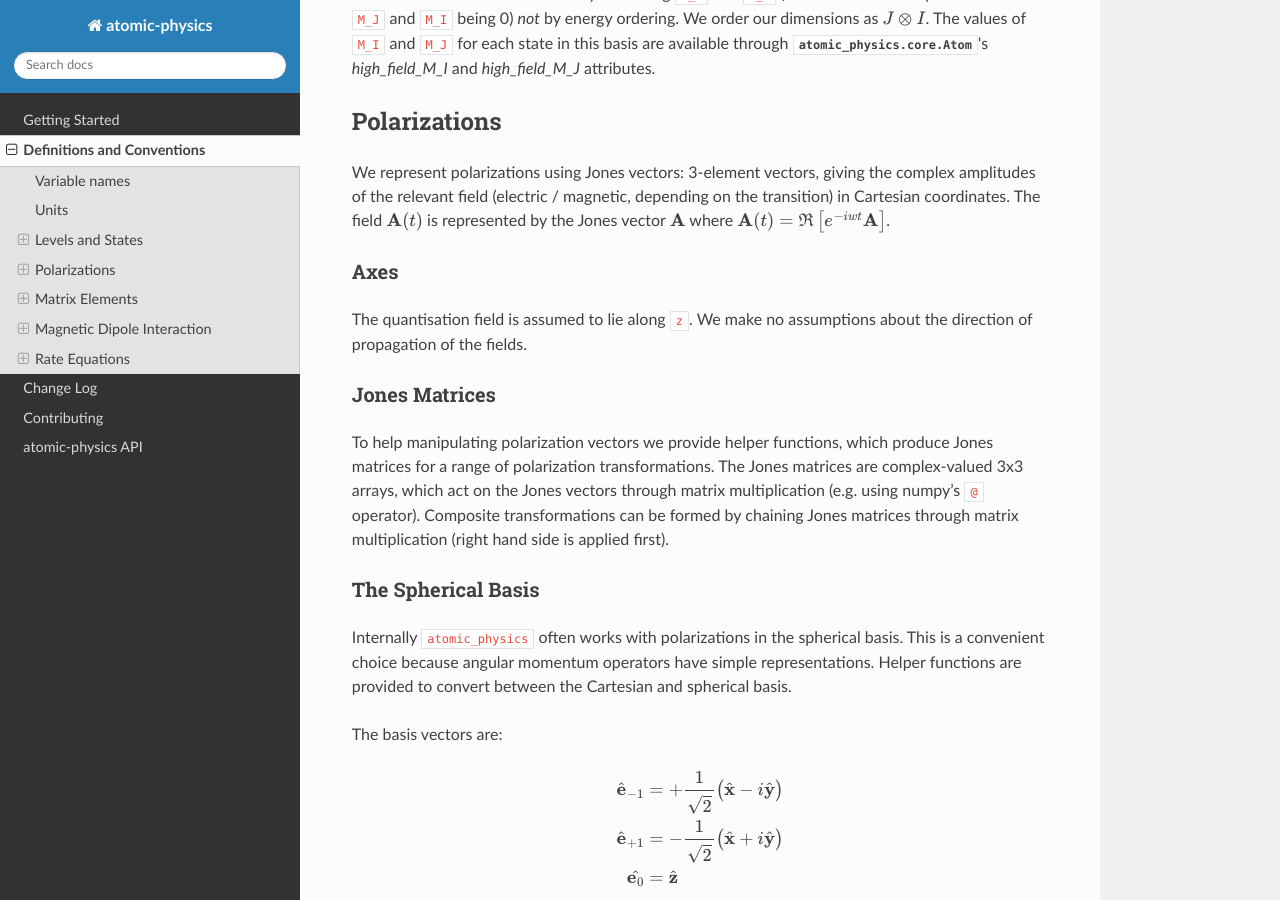
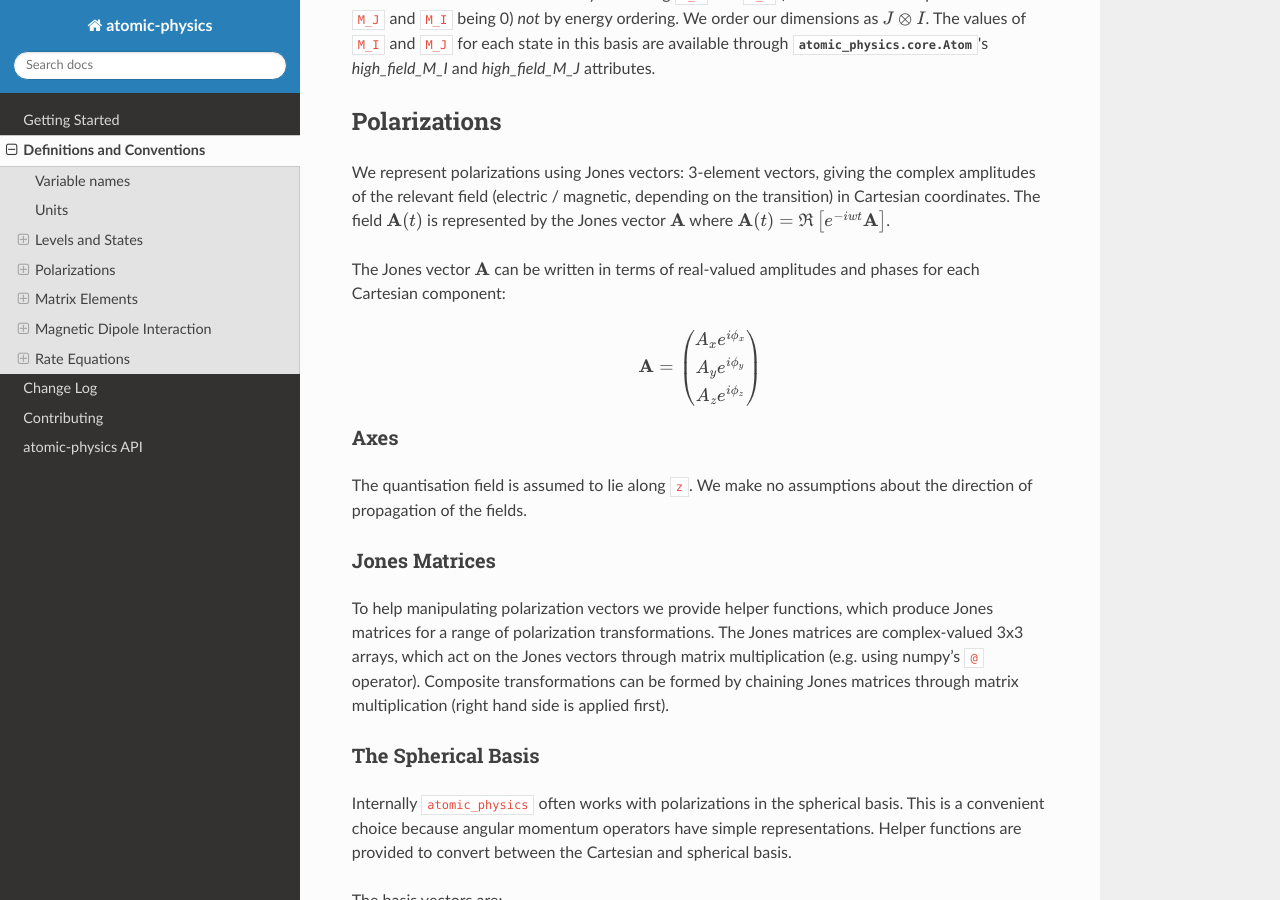
Before and after one commit to OxfordIonTrapGroup/atomic_physics, a Sphinx documentation site: the page built from docs/definitions_and_conventions.rst, in a window 1280 px wide and 900 px high, scrolled down 2144 px. Built offline with Sphinx 7.4.7 and the Read the Docs theme 3.1.0, drawn with Linux system fonts in a browser that asks for light colours.

Commit message:
RFDrive: encode polarization in the Jones vector rather than stating explicitly

```diff
--- a/docs/definitions_and_conventions.rst
+++ b/docs/definitions_and_conventions.rst
@@ -113,6 +115,16 @@ amplitudes of the relevant field (electric / magnetic, depending on the transiti
 Cartesian coordinates. The field
 :math:`\mathbf{A}(t)` is represented by the Jones vector :math:`\mathbf{A}` where
 :math:`\mathbf{A}(t) = \Re\left[e^{-iwt} \mathbf{A}\right]`.
+
+The Jones vector :math:`\mathbf{A}` can be written in terms of real-valued amplitudes and phases for each Cartesian component:
+
+.. math::
+
+    \mathbf{A} = \left(\begin{matrix}
+    A_x e^{i\phi_x}\\
+    A_y e^{i\phi_y}\\
+    A_z e^{i\phi_z}
+    \end{matrix}\right)
 
 
 Axes
```
Also changed, not shown: other parts of docs/definitions_and_conventions.rst (+2 -0 lines), 1 other file.
